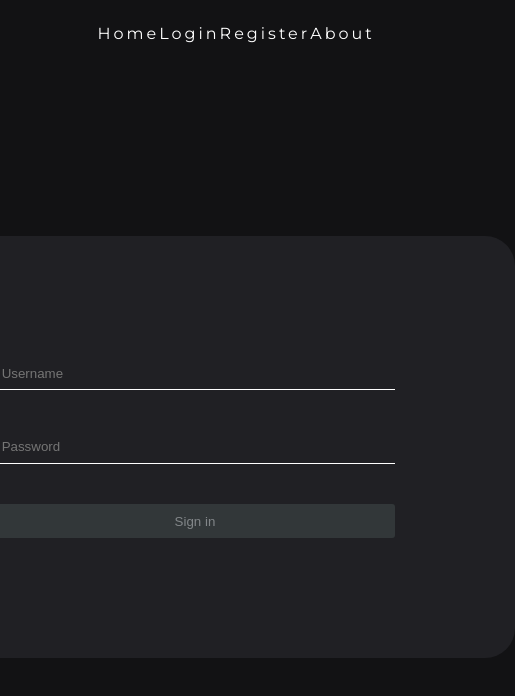
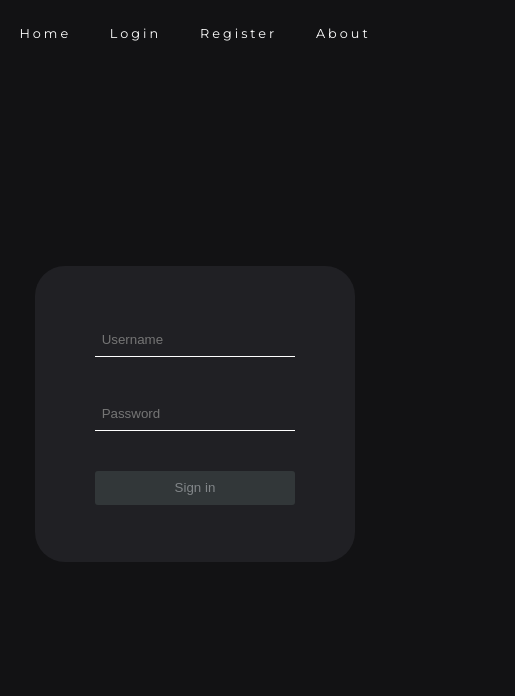
Before and after one commit to Nirayuki/deshah, a React (Create React App) app: page /logar in a window 390 px wide. Shown: the top 696 px of the page, 515 px wide, since content can reach past the window. Built offline with nearby package versions, Linux system fonts and the light colour scheme.

Commit message:
Deshah update

```diff
--- a/src/Pages/Login/index.js
+++ b/src/Pages/Login/index.js
@@ -4,16 +4,14 @@ import '../../styles/login.css';
 
 export default function Login() {
     return (
-        <>
+        <div className="Logincontainer">
             <div className="login_container">
-            <center>
                 <form autoComplete="off" id="login" class="login">
-                    <input id="name" name="name" type="text" placeholder="Username" onFocus maxLength="20"/>
-                    <input id="password" type="password" placeholder="Password" maxLength="20"/>
+                    <input id="name" name="name" type="text" placeholder="Username" onFocus maxLength="20" />
+                    <input id="password" type="password" placeholder="Password" maxLength="20" />
                     <button type="submit">Sign in</button>
                 </form>
-                </center>
             </div>
-        </>
+        </div>
     )
 }
--- a/src/components/Header.js
+++ b/src/components/Header.js
@@ -13,36 +13,20 @@ return (
             </nav>
 
             <ul className="navigation">
-                <Link to="/">
-                    <li>
-                        <a href="#">
-                            Home
-                            </a>
-                    </li>
+                <Link to="/" id="nav">
+                    Home
                 </Link>
 
-                <Link to="/logar">
-                    <li>
-                        <a href="#">
-                            Login
-                            </a>
-                    </li>
+                <Link to="/logar" id="nav">
+                    Login
                 </Link>
 
-                <Link to="/registrar">
-                    <li>
-                        <a href="#">
-                            Register
-                            </a>
-                    </li>
+                <Link to="/registrar" id="nav">
+                    Register
                 </Link>
 
-                <Link to="/sobre">
-                    <li>
-                        <a href="#">
-                            About
-                            </a>
-                    </li>
+                <Link to="/sobre" id="nav">
+                    About
                 </Link>
             </ul>
         </nav>
--- a/src/styles/header.css
+++ b/src/styles/header.css
@@ -21,15 +21,12 @@ nav{
     width: 30%;
 }
 
-.navigation a{
+#nav{
     text-decoration: none;
     letter-spacing: 3px;
     font-size: 1em;
 }
 
-.navigation a li{
-    list-style: none;
-}
 
 .burger{
     display: none;
@@ -51,15 +48,18 @@ nav{
 }
 
 @media screen and (max-width: 768px){
-    body{
-        overflow-x: hidden;
-    }
+
 
     .logo_container{
         display: none;
     }
 
-    .navigation a{
-        font-size: 1em;
+    #nav{
+        font-size: 0.8em;
+    }
+
+
+    .navigation{
+        width: 100%;
     }
 }
--- a/src/styles/home.css
+++ b/src/styles/home.css
@@ -3,6 +3,7 @@
     flex-direction: column;
     align-items: center;
     height: 100vh;
+    width: 100vw;
     max-width: 100%;
     margin-top: 30px;
 }
@@ -53,3 +54,20 @@
     margin-top: 20px;
     border-radius: 10px;
 }
+
+
+@media screen and (max-width: 720px){
+
+    .rank{
+        width: 20em;
+    }
+
+    .title{
+        width: 20em;
+    }
+
+    .bemvindo_container p{
+        display: none;
+    }
+
+}
--- a/src/styles/login.css
+++ b/src/styles/login.css
@@ -1,11 +1,23 @@
+.Logincontainer{
+    display: flex;
+    flex-direction: column;
+    align-items: center;
+    height: 100vh;
+    width: 100vw;
+    max-width: 100%;
+    margin-top: 30px;
+}
+
+
 .login_container{
-    max-width: 100%;
+    max-width: 100vw;
     height: 100vh;
+    width: 100%;
     display: flex;
     justify-content: center;
 }
 
-form{
+.login{
     background-color: #202024;
     width: 40em;
     height: 35vh;
@@ -53,3 +65,22 @@ form{
     border: 1px solid #FFF;
     color: #FFF;
 }
+
+@media screen and (max-width: 720px){
+
+    .login{
+        width: 20em;
+    }
+
+    #login input{
+        width: 15em;
+    }
+
+    #login button{
+        width: 15em;
+    }
+
+    #login input:hover{
+        background: transparent;
+    }
+}
--- a/src/styles/register.css
+++ b/src/styles/register.css
@@ -57,3 +57,23 @@ form{
     border: 1px solid #FFF;
     color: #FFF;
 }
+
+
+@media screen and (max-width: 720px){
+
+    #register{
+        width: 20em;
+    }
+
+    #register input{
+        width: 15em;
+    }
+
+    #register button{
+        width: 15em;
+    }
+
+    #register input:hover{
+        background: transparent;
+    }
+}
```
Also changed, not shown: 1 other file (tests, documents, lock files or other folders).
